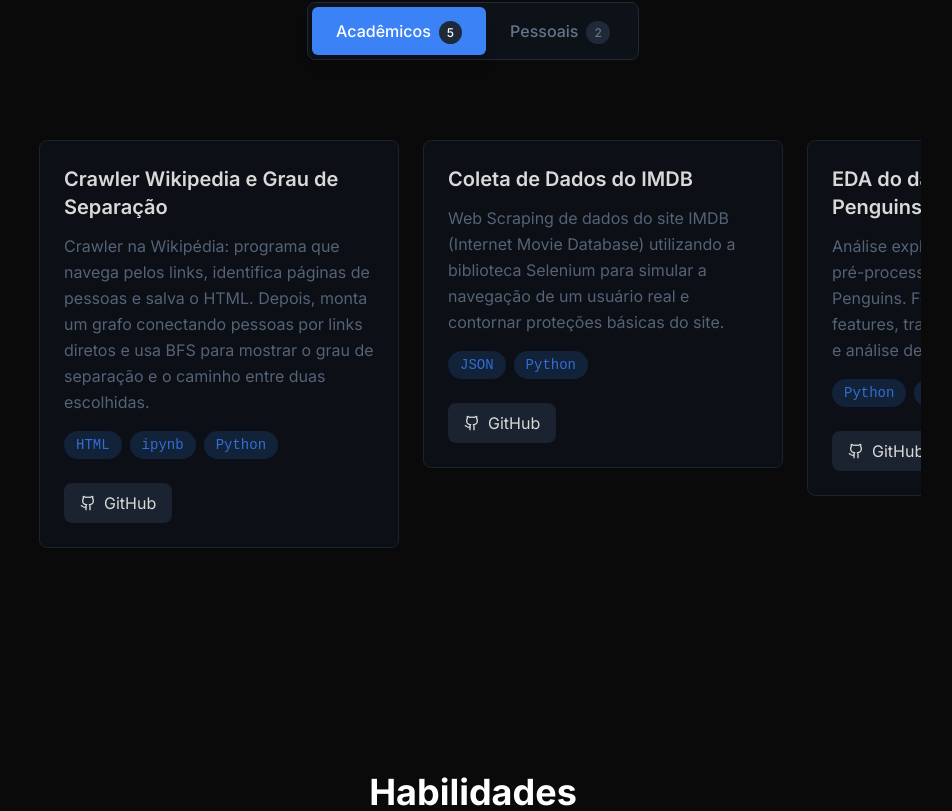
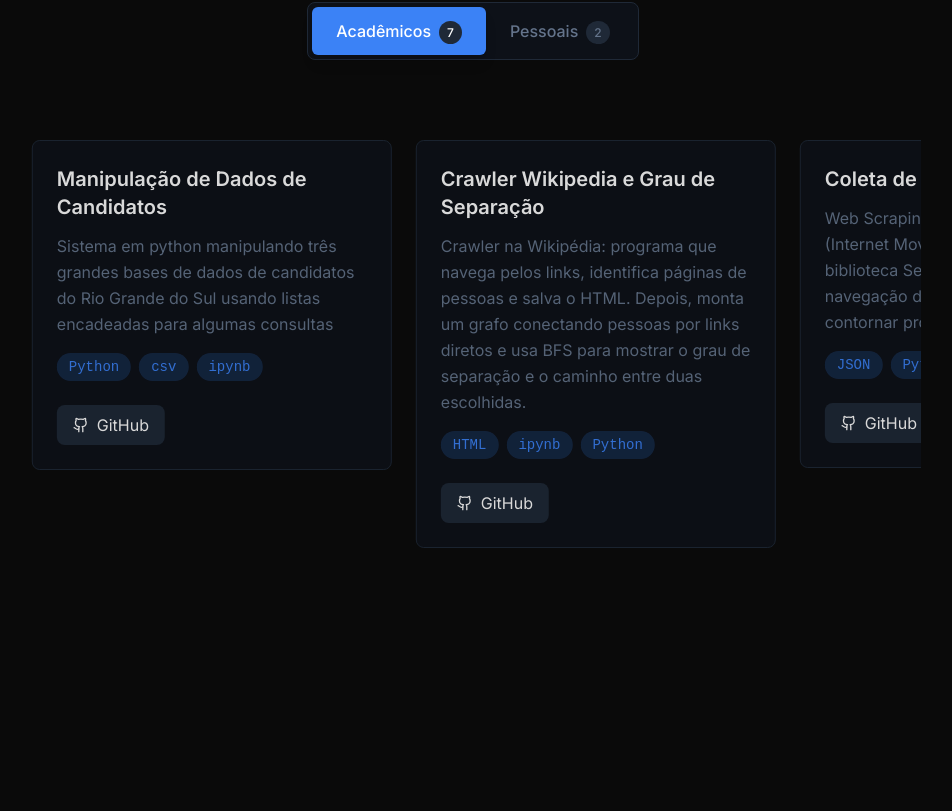
Before and after one commit to lucasnk1/portfolio-leuck, a Next.js app: page / in a window 1280 px wide. Shown: the part 1509-2320 px from the top of the page, without its empty margins (167-1119 px from the left). Built offline with nearby package versions, Linux system fonts and the light colour scheme.

Commit message:
Update projects section projects

```diff
--- a/components/ProjectsSection.tsx
+++ b/components/ProjectsSection.tsx
@@ -34,6 +34,12 @@ const ProjectsSection = ({ currentLanguage }: ProjectsSectionProps) => {
   // Agora: Acadêmicos
   const academicProjects: Project[] = [
     {
+      title: "Tower Defense Concorrente em GO",
+      description: "Tower Defense Concorrente é um jogo de defesa de torres implementado em Go, utilizando técnicas avançadas de programação concorrente com goroutines e channels. O jogo demonstra conceitos de processamento paralelo e distribuído através de uma arquitetura baseada em entidades autônomas que se comunicam via canais de mensagens.",
+      technologies: ["Go (Golang)", "Goroutines", "Channels", "sync.WaitGroup", "Concorrência", "Programação Paralela", "Arquitetura Orientada a Eventos", "Terminal UI", "CLI", "Game Loop", "ASCII Rendering", "Sistemas Distribuídos", "Observer Pattern", "Producer-Consumer", "Cross-platform Input Handling"],
+      githubUrl: "https://github.com/jpfossa/Jogo_Concorrente_Terminal_FPPD",
+    },
+    {
       title: "Manipulação de Dados de Candidatos",
       description: "Sistema em python manipulando três grandes bases de dados de candidatos do Rio Grande do Sul usando listas encadeadas para algumas consultas",
       technologies: ["Python", "csv", "ipynb"],
@@ -62,6 +68,12 @@ const ProjectsSection = ({ currentLanguage }: ProjectsSectionProps) => {
       description: "API REST em Flask para manipulação e consulta (CRUD) de dados do dataset clash_wiki_dataset.csv com Pandas. Inclui script de consumo (requests) e coleção Postman para validação.",
       technologies: ["Python", "csv", "ipynb", "Flask", "Postman", "requests","Pandas","API REST"],
       githubUrl: "https://github.com/lucasnk1/API-REST-Pandas-ClashDataset",
+    },
+    {
+      title: "Pratica de Semaforos e Monitores em Go",
+      description: "Este projeto apresenta exemplos e exercicios de sincronizacao de goroutines, com enfase em dois mecanismos: Semaforo contador com golang.org/x/sync/semaphore Monitor com sync.Cond",
+      technologies: ["Go (Golang)", "Goroutines", "Semáforos", "Monitores", "sync.Cond", "sync.Mutex", "sync.WaitGroup", "golang.org/x/sync/semaphore", "Concorrência", "Sincronização de Threads", "Broadcast Signaling", "Deadlock Prevention", "Programação Paralela", "Processamento Concorrente"],
+      githubUrl: "https://github.com/lucasnk1/Semaforos-e-Monitores-Go",
     }
     // Adicione mais projetos de programação aqui
   ]
```
